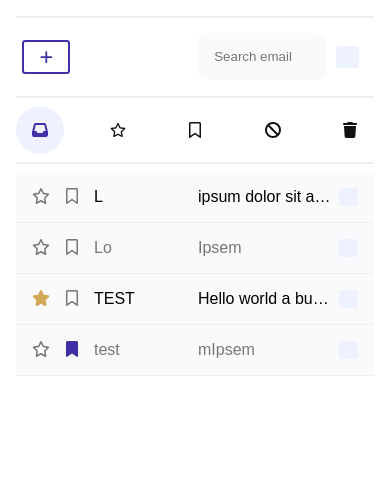
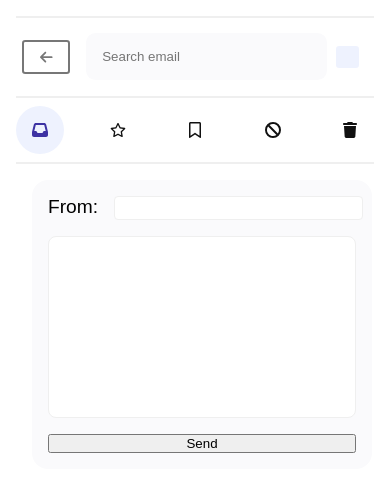
Before and after one commit to ValCrea/MiniEmail, a Vue app: page / in a window 390 px wide. Both pictures are taken after a click on the button 45 px from the left and 56 px from the top of the page. Shown: the top 492 px of the page. Built offline with nearby package versions, Linux system fonts and the light colour scheme.

Commit message:
mail create style

```diff
--- a/src/App.vue
+++ b/src/App.vue
@@ -9,6 +9,7 @@ import { selectButtons } from "@/utils/button-util";
 import { filters, counts, matchesPhrase } from "@/utils/mail-util";
 import type { Mail } from "@/utils/mail-util";
 
+const writing = ref(false);
 const reading: Ref<Mail | null> = ref(null);
 const mails: Ref<Mail[]> = ref([
   {
@@ -75,6 +76,7 @@ const selectedView = ref(0);
 const setView = (view: number) => {
   selectedView.value = view;
   reading.value = null;
+  writing.value = false;
   toggleSelectAll(false);
 };
 
@@ -131,8 +133,11 @@ watch(userSearch, () => nextTick(highlightSearch));
   <div class="app">
     <section class="util">
       <button
-        v-if="reading"
-        @click="reading = null"
+        v-if="reading || writing"
+        @click="
+          reading = null;
+          writing = false;
+        "
         class="util__button util__button--back"
       >
         <font-awesome-icon icon="fa-solid fa-arrow-left" />
@@ -152,7 +157,11 @@ watch(userSearch, () => nextTick(highlightSearch));
           </button>
         </template>
 
-        <button v-else class="util__button util__button--new">
+        <button
+          v-else
+          @click="writing = true"
+          class="util__button util__button--new"
+        >
           <font-awesome-icon icon="fa-solid fa-plus" />
           <p class="mobile-hidden">Compose</p>
         </button>
@@ -196,6 +205,21 @@ watch(userSearch, () => nextTick(highlightSearch));
       <section v-if="reading" class="mail-list__read">
         <p class="mail-single__author">From: {{ reading.author }}</p>
         <p ref="readingContent" class="mail-single__content"></p>
+      </section>
+
+      <section v-else-if="writing" class="new-mail">
+        <div class="new-mail__from-form">
+          <label for="from">From: </label>
+          <input class="new-mail__from" id="from" type="text" />
+        </div>
+        <textarea
+          class="new-mail__content"
+          name=""
+          id=""
+          cols="30"
+          rows="10"
+        ></textarea>
+        <button class="new-mail__send">Send</button>
       </section>
 
       <section v-else class="mail-list__mails">
@@ -247,12 +271,20 @@ watch(userSearch, () => nextTick(highlightSearch));
     border-radius: 0.2rem;
     background-color: $white;
 
+    @media screen and (max-width: 768px) {
+      margin-right: 1rem;
+    }
+
     &--new {
       border: solid 2px $blue;
       color: $blue;
 
       &:hover {
         background-color: $light-blue;
+      }
+
+      @media screen and (max-width: 768px) {
+        margin-right: 1rem;
       }
     }
 
@@ -263,6 +295,10 @@ watch(userSearch, () => nextTick(highlightSearch));
 
       &:hover {
         background-color: $light-gray;
+      }
+
+      @media screen and (max-width: 768px) {
+        margin-right: 1rem;
       }
     }
 
@@ -276,6 +312,10 @@ watch(userSearch, () => nextTick(highlightSearch));
 
       &:hover {
         background-color: $light-gray;
+      }
+
+      @media screen and (max-width: 768px) {
+        margin-right: 1rem;
       }
     }
 
@@ -292,7 +332,7 @@ watch(userSearch, () => nextTick(highlightSearch));
       }
 
       @media screen and (max-width: 768px) {
-        margin-right: 5.85rem;
+        margin-right: 1rem;
       }
     }
   }
@@ -361,6 +401,7 @@ watch(userSearch, () => nextTick(highlightSearch));
     gap: 1.5rem;
 
     background-color: $light;
+    border-radius: 1rem;
 
     &__author {
       font-size: 1.2rem;
@@ -382,8 +423,63 @@ watch(userSearch, () => nextTick(highlightSearch));
     overflow: hidden;
     white-space: nowrap;
     text-overflow: ellipsis;
+
     @media screen and (max-width: 768px) {
       margin-left: 0;
+    }
+  }
+}
+
+.new-mail {
+  width: calc(100% - 19rem);
+  padding: 1rem;
+  margin: 1rem;
+
+  display: flex;
+  flex-direction: column;
+  gap: 1rem;
+
+  background-color: $light;
+  border-radius: 1rem;
+
+  @media screen and (max-width: 768px) {
+    width: 95%;
+  }
+
+  &__from-form {
+    font-size: 1.2rem;
+
+    display: flex;
+    flex-direction: row;
+    gap: 1rem;
+  }
+
+  &__from {
+    font-size: 1.2rem;
+    border: solid 1px $light-gray;
+    border-radius: 0.25rem;
+
+    flex: 1;
+
+    &:focus {
+      outline: none;
+      border: solid 1px $gray;
+    }
+  }
+
+  &__content {
+    max-width: 100%;
+    font-size: 1rem;
+
+    border: solid 1px $light-gray;
+    border-radius: 0.5rem;
+
+    resize: none;
+    flex: 1;
+
+    &:focus {
+      outline: none;
+      border: solid 1px $gray;
     }
   }
 }
```
